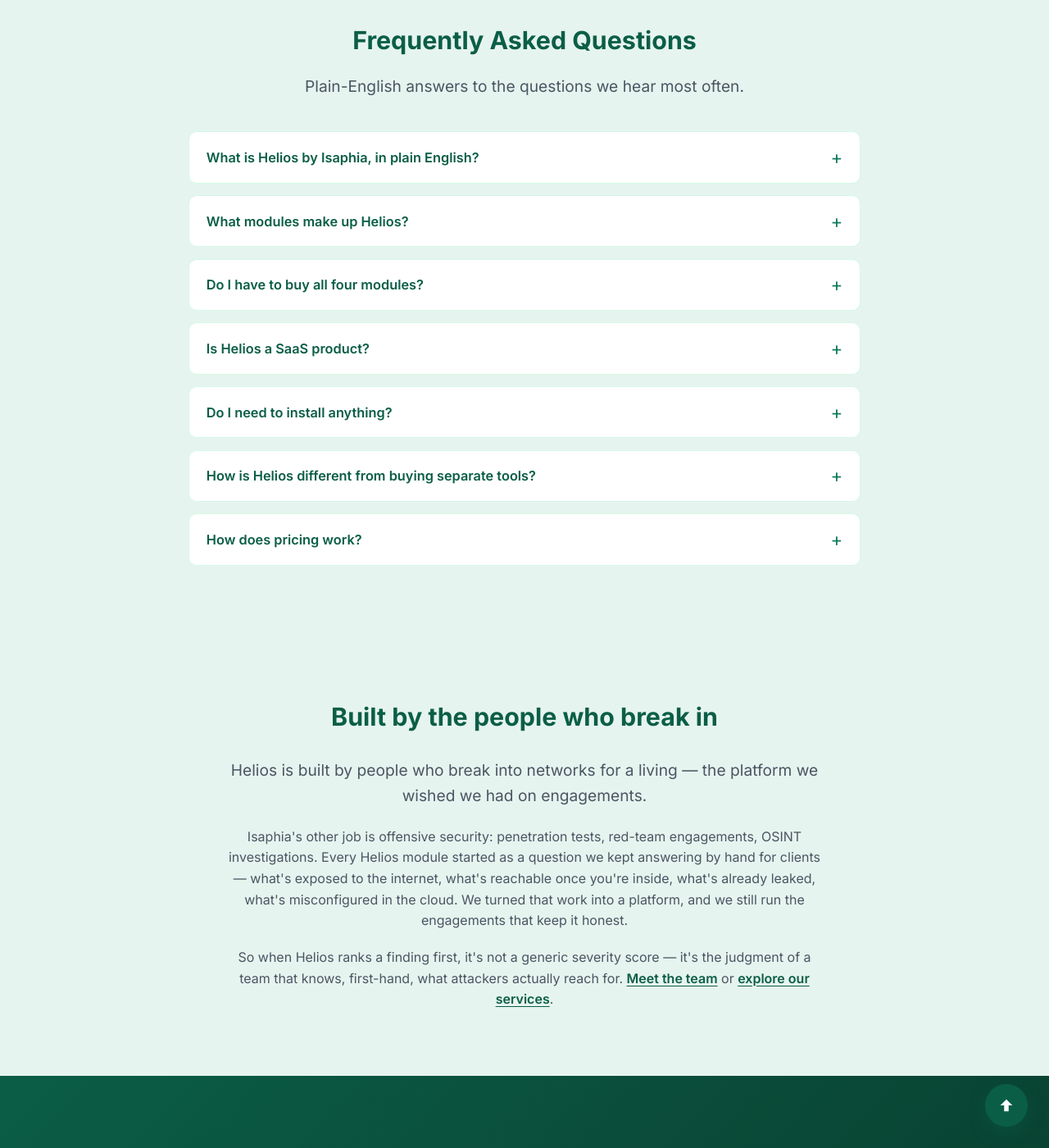
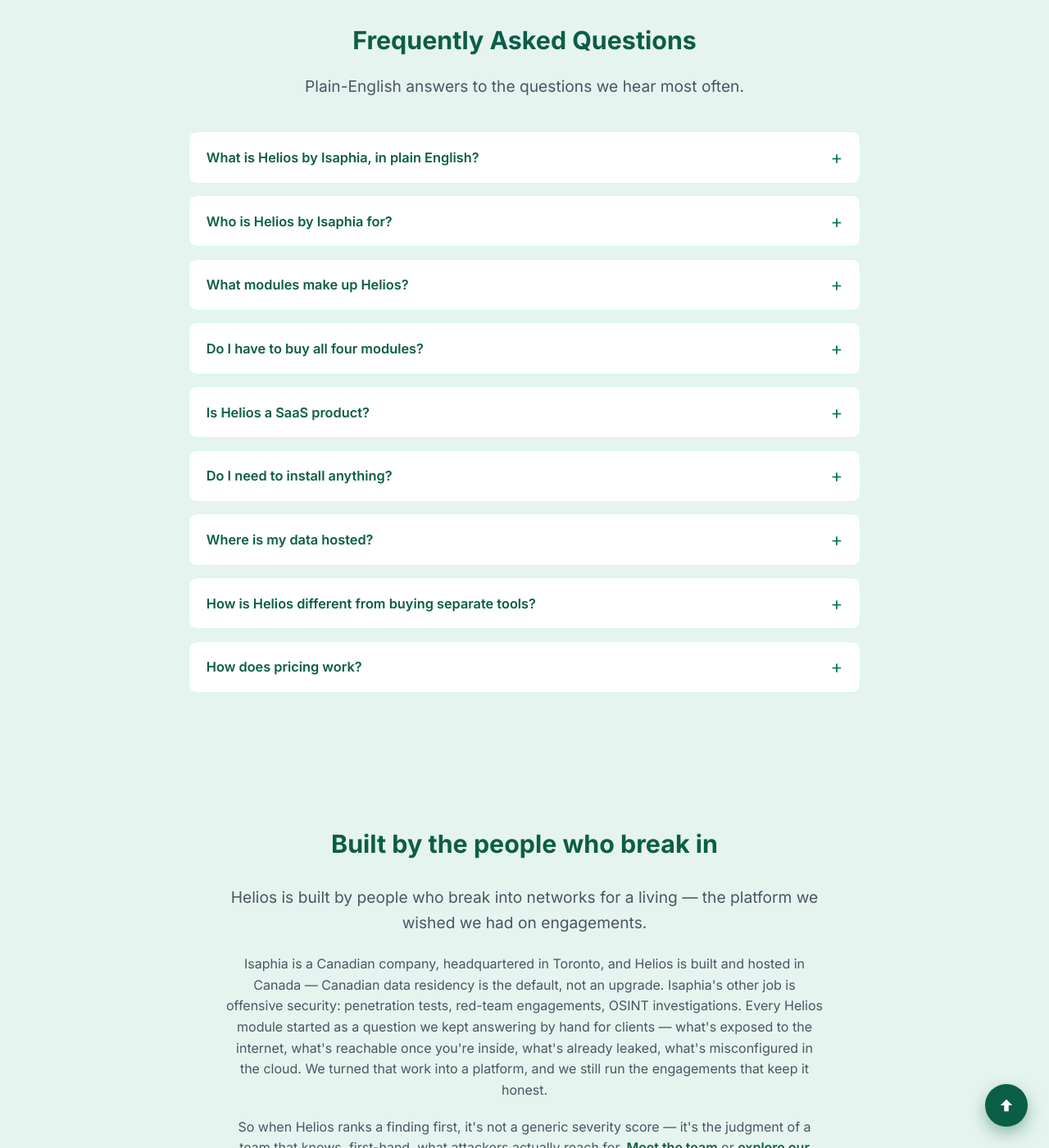
Before and after one commit to Isaphia/website, a Jekyll site: the page helios.html, which Jekyll copies as it is, in a window 1280 px wide and 1400 px high, scrolled down 7191 px. Shown: the whole window at 82% size. Built offline with Jekyll 4.4.1, drawn with Linux system fonts in a browser that asks for light colours; part of the change alters nothing that is shown.

Commit message:
Add Canadian residency + audience facts to Helios schema and FAQ
Two new FAQ entries on /helios ("Who is Helios by Isaphia for?" and
"Where is my data hosted?"), mirrored into the existing FAQPage JSON-LD
so the structured data matches the visible text word-for-word.

Adds provider/countryOfOrigin/areaServed and a keywords field to the
SoftwareApplication block, making the Canadian-built facts and all four
module categories machine-readable rather than inferred from prose.
Canadian data residency in Toronto is the default across all four
modules; EU/US available on request.

Co-Authored-By: Claude Fable 5 <noreply@anthropic.com>
Claude-Session: https://claude.ai/code/session_01UaoU1yZJL5BEzKJzAepSn1

```diff
--- a/helios.html
+++ b/helios.html
@@ -34,10 +34,27 @@
       "description": "Unified exposure-management platform combining External Attack Surface Management, Internal Attack Surface Management, Cyber Threat Intelligence, and Cloud Security Posture Management in a single dashboard.",
       "applicationCategory": "SecurityApplication",
       "applicationSubCategory": "Exposure Management",
+      "keywords": "unified exposure management, attack surface management, external attack surface management, internal attack surface management, cyber threat intelligence, cloud security posture management, ASM, CTI, CSPM, Canadian data residency, Canadian cybersecurity platform",
       "operatingSystem": "Web-based",
       "url": "https://isaphia.com/helios",
       "image": "https://isaphia.com/social-banner.jpg",
       "brand": { "@type": "Brand", "name": "Isaphia Security" },
+      "provider": {
+        "@type": "Organization",
+        "name": "Isaphia Security",
+        "url": "https://isaphia.com/",
+        "address": {
+          "@type": "PostalAddress",
+          "addressLocality": "Toronto",
+          "addressRegion": "ON",
+          "addressCountry": "CA"
+        }
+      },
+      "countryOfOrigin": { "@type": "Country", "name": "Canada" },
+      "areaServed": [
+        { "@type": "Country", "name": "Canada" },
+        { "@type": "Country", "name": "United States" }
+      ],
       "offers": {
         "@type": "Offer",
         "url": "https://isaphia.com/contact",
@@ -70,6 +87,11 @@
         },
         {
           "@type": "Question",
+          "name": "Who is Helios by Isaphia for?",
+          "acceptedAnswer": { "@type": "Answer", "text": "Organizations that have an internet-facing footprint, an internal network, cloud accounts, or credentials and data circulating online they can't fully see — and who want all four views in one place rather than four separate tools. That's the whole point of Helios: External ASM, Internal ASM, CTI, and CSPM against one shared asset inventory. Isaphia's work spans finance, government, retail, hospitality, and nonprofit sectors, in Canada and globally. You do not need a dedicated security team: Helios is built to be readable by an IT lead who wears the security hat part-time, and if you'd rather not watch it day to day, the Managed Service means Isaphia's own practitioners operate it for you." }
+        },
+        {
+          "@type": "Question",
           "name": "What modules make up Helios?",
           "acceptedAnswer": { "@type": "Answer", "text": "Four: External ASM (your internet-facing footprint), Internal ASM (assets and legacy systems inside your network, discovered by lightweight collectors), CTI (asset-aware cyber threat intelligence), and CSPM (cloud security posture management across AWS, Azure, and GCP)." }
         },
@@ -87,6 +109,11 @@
           "@type": "Question",
           "name": "Do I need to install anything?",
           "acceptedAnswer": { "@type": "Answer", "text": "External ASM, CTI, and CSPM are agentless — nothing runs on your machines. Internal ASM is the exception: it uses lightweight, safe collectors deployed inside your network to map what's behind the firewall. CSPM connects to your cloud accounts with read-only access." }
+        },
+        {
+          "@type": "Question",
+          "name": "Where is my data hosted?",
+          "acceptedAnswer": { "@type": "Answer", "text": "In Canada by default — across the whole platform, not one module. Findings from External ASM, Internal ASM, CTI, and CSPM all live in the same managed cloud database, with Canadian data residency in Toronto; EU or US regions are available on request. Isaphia is a Canadian company headquartered in Toronto, operating under PIPEDA and applicable provincial privacy law — which matters if you're subject to Canadian data-residency requirements. Data is encrypted with AES-256 at rest, each customer tenant is isolated at the database query layer, and access is controlled with SAML / OIDC single sign-on, MFA, and an append-only audit log." }
         },
         {
           "@type": "Question",
@@ -1103,6 +1130,11 @@
                 </details>
 
                 <details class="faq-item">
+                    <summary>Who is Helios by Isaphia for?</summary>
+                    <p>Organizations that have an internet-facing footprint, an internal network, cloud accounts, or credentials and data circulating online they can't fully see — and who want all four views in one place rather than four separate tools. That's the whole point of Helios: External ASM, Internal ASM, CTI, and CSPM against one shared asset inventory. Isaphia's work spans finance, government, retail, hospitality, and nonprofit sectors, in Canada and globally. You do <em>not</em> need a dedicated security team: Helios is built to be readable by an IT lead who wears the security hat part-time, and if you'd rather not watch it day to day, the Managed Service means Isaphia's own practitioners operate it for you.</p>
+                </details>
+
+                <details class="faq-item">
                     <summary>What modules make up Helios?</summary>
                     <p>Four: <a href="asm">External ASM</a> (your internet-facing footprint), <a href="internal-asm">Internal ASM</a> (assets and legacy systems inside your network, discovered by lightweight collectors), <a href="cti">CTI</a> (asset-aware cyber threat intelligence), and <a href="cspm">CSPM</a> (cloud security posture management across AWS, Azure, and GCP).</p>
                 </details>
@@ -1120,6 +1152,11 @@
                 <details class="faq-item">
                     <summary>Do I need to install anything?</summary>
                     <p>External ASM, CTI, and CSPM are agentless — nothing runs on your machines. Internal ASM is the exception: it uses lightweight, safe collectors deployed inside your network to map what's behind the firewall. CSPM connects to your cloud accounts with read-only access.</p>
+                </details>
+
+                <details class="faq-item">
+                    <summary>Where is my data hosted?</summary>
+                    <p>In Canada by default — across the whole platform, not one module. Findings from External ASM, Internal ASM, CTI, and CSPM all live in the same managed cloud database, with Canadian data residency in Toronto; EU or US regions are available on request. Isaphia is a Canadian company headquartered in Toronto, operating under PIPEDA and applicable provincial privacy law — which matters if you're subject to Canadian data-residency requirements. Data is encrypted with AES-256 at rest, each customer tenant is isolated at the database query layer, and access is controlled with SAML / OIDC single sign-on, MFA, and an append-only audit log.</p>
                 </details>
 
                 <details class="faq-item">
@@ -1144,7 +1181,7 @@
                 Helios is built by people who break into networks for a living — the platform we wished we had on engagements.
             </p>
             <p style="max-width: 730px; margin: 0 auto 1.2rem; color: #4b5563;">
-                Isaphia's other job is offensive security: penetration tests, red-team engagements, OSINT investigations. Every Helios module started as a question we kept answering by hand for clients — what's exposed to the internet, what's reachable once you're inside, what's already leaked, what's misconfigured in the cloud. We turned that work into a platform, and we still run the engagements that keep it honest.
+                Isaphia is a Canadian company, headquartered in Toronto, and Helios is built and hosted in Canada — Canadian data residency is the default, not an upgrade. Isaphia's other job is offensive security: penetration tests, red-team engagements, OSINT investigations. Every Helios module started as a question we kept answering by hand for clients — what's exposed to the internet, what's reachable once you're inside, what's already leaked, what's misconfigured in the cloud. We turned that work into a platform, and we still run the engagements that keep it honest.
             </p>
             <p style="max-width: 730px; margin: 0 auto; color: #4b5563;">
                 So when Helios ranks a finding first, it's not a generic severity score — it's the judgment of a team that knows, first-hand, what attackers actually reach for. <a href="team" style="color: var(--brand-green-dark); font-weight: 600;">Meet the team</a> or <a href="services" style="color: var(--brand-green-dark); font-weight: 600;">explore our services</a>.
```
